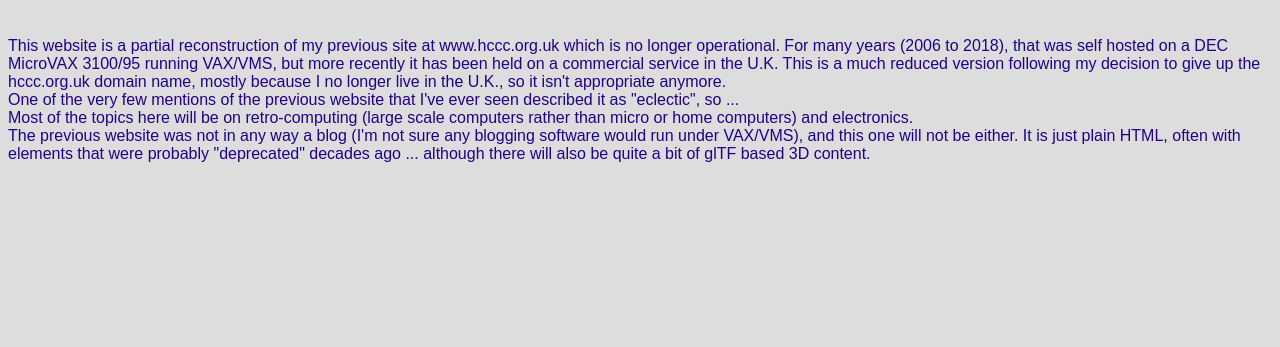
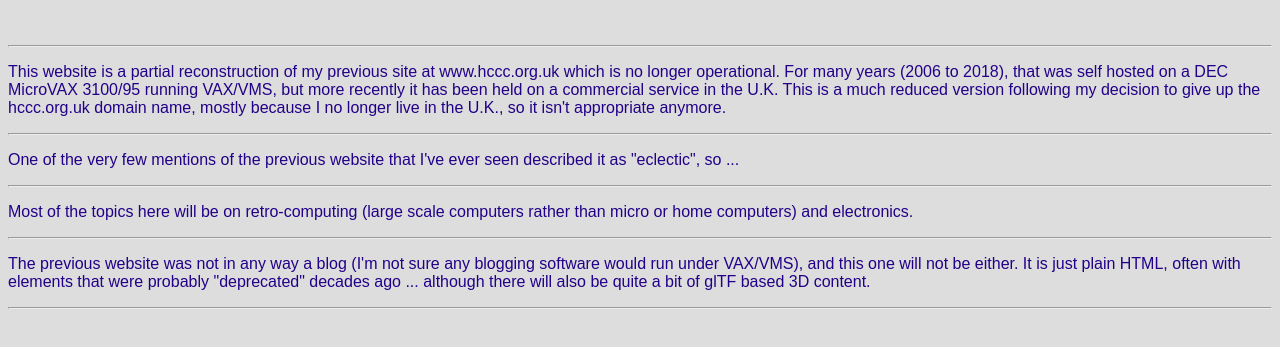
Before and after one commit to nickglazzard1959/nickglazzard1959.github.io, a plain HTML site: page index.html in a window 1280 px wide. Shown: the part 61-408 px from the top of the page. Drawn offline with Linux system fonts and the light colour scheme.

Commit message:
Update index.html

```diff
--- a/index.html
+++ b/index.html
@@ -13,23 +13,31 @@
 
     <h1 style="text-align:center;">Nick Glazzard's Eclectic Website</h1>
     <br>
-
+    <hr>
+    <p>
     This website is a partial reconstruction of my previous site at www.hccc.org.uk which is
     no longer operational. For many years (2006 to 2018), that was self hosted on a DEC MicroVAX 3100/95
     running VAX/VMS, but more recently it has been held on a commercial service in the U.K. This is a much
     reduced version following my decision to give up the hccc.org.uk domain name, mostly because I no
     longer live in the U.K., so it isn't appropriate anymore.
-    <br>
+    </p>
+    <hr>
+    <p>
     One of the very few mentions of the previous website that I've ever seen described it as "eclectic",
     so ...
-    <br>
+    </p>
+    <hr>
+    <p>
     Most of the topics here will be on retro-computing (large scale computers rather than micro or
     home computers) and electronics.
-    <br>
+    </p>
+    <hr>
+    <p>
     The previous website was not in any way a blog (I'm not sure any blogging software would run under
     VAX/VMS), and this one will not be either. It is just plain HTML, often with elements that were
     probably "deprecated" decades ago ... although there will also be quite a bit of glTF based 3D
     content.
-
+    </p>
+    <hr>
   </body>
 </html>
```
